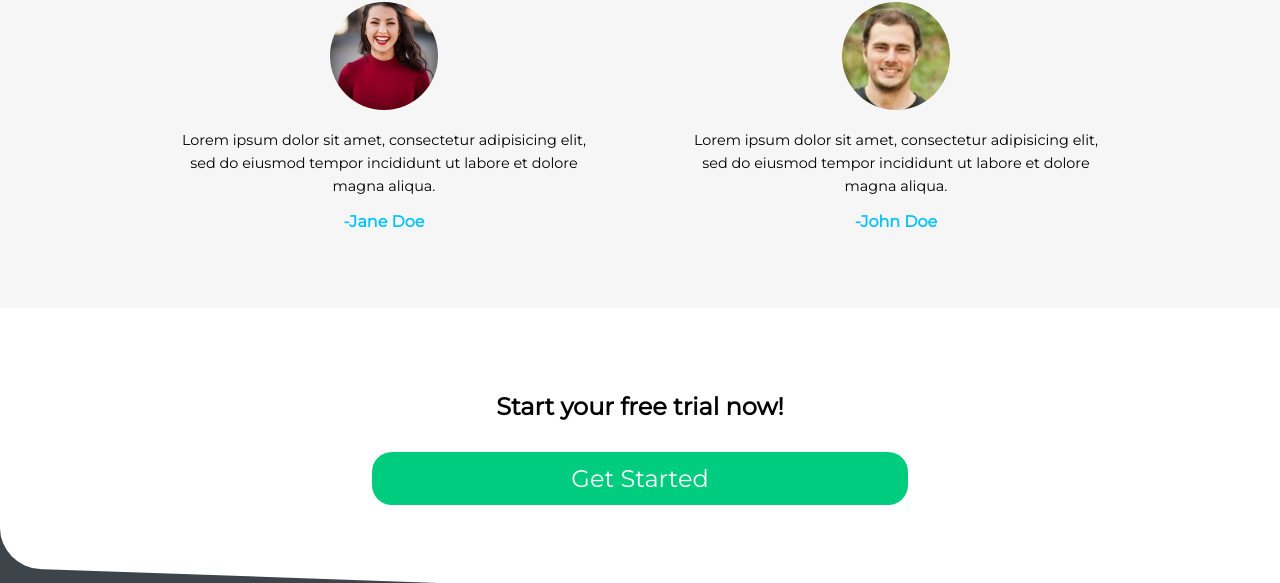
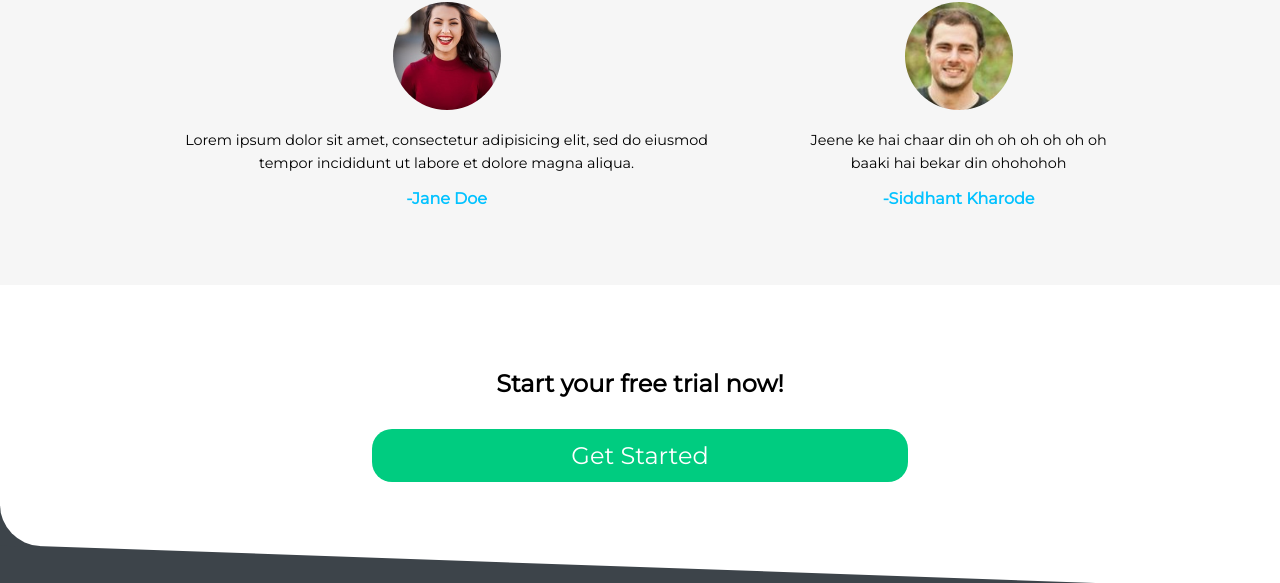
Before and after one commit to siddhantkharode/FrontEnd_26andfour, a plain HTML site: page index.html in a window 1280 px wide. Shown: the part 1119-1702 px from the top of the page. Drawn offline with Linux system fonts and the light colour scheme.

Commit message:
##!!Important!!##
PLEASE REVIEW THE CHANGES

```diff
--- a/index.html
+++ b/index.html
@@ -73,9 +73,8 @@
                 <li>
                     <figure>
                     <img src="images/user2.png" alt="User testimonial picture">
-                    <blockquote>Lorem ipsum dolor sit amet, consectetur adipisicing elit, sed do eiusmod
-                    tempor incididunt ut labore et dolore magna aliqua. </blockquote>
-                    <figcaption>-John Doe</figcaption>
+                    <blockquote>Jeene ke hai chaar din oh oh oh oh oh oh baaki hai bekar din ohohohoh  </blockquote>
+                    <figcaption>-Siddhant Kharode</figcaption>
                     </figure>
                 </li>
             </ul>
```
